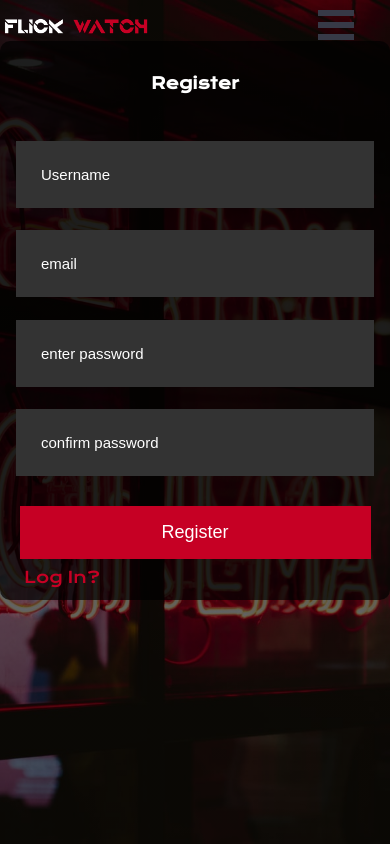
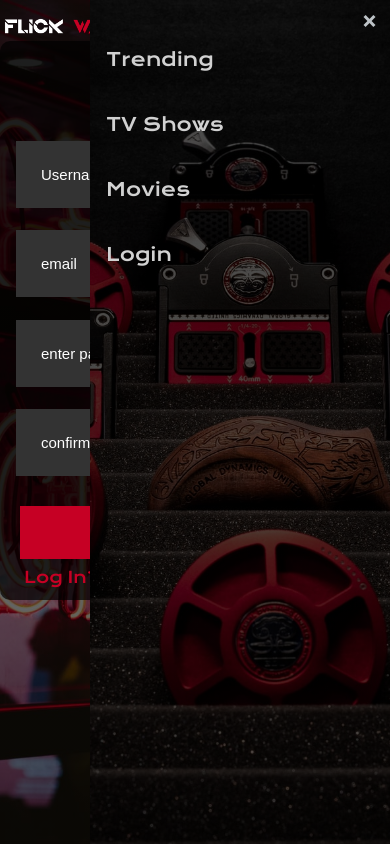
Before and after one commit to reichenbachh/Flick-watch-front-end-, a React (Create React App) app: page /login in a window 390 px wide. Built offline with nearby package versions, Linux system fonts and the light colour scheme.

Commit message:
fixed hamburger menu

```diff
--- a/src/App.css
+++ b/src/App.css
@@ -371,17 +371,21 @@ span {
 }
 
 .bm-item {
+  outline: none;
   display: inline-block;
-
-  /* Our sidebar item styling */
+  border: none;
   text-decoration: none;
   margin-bottom: 10px;
+  padding: 1rem;
   color: #d1d1d1;
   transition: color 0.2s;
 }
 
+.bm-item-list {
+  padding-top: 2rem;
+}
 .bm-item:hover {
-  color: white;
+  color: var(--primary-color);
 }
 
 .bm-burger-button {
@@ -392,40 +396,34 @@ span {
   top: 10px;
 }
 
-/* Color/shape of burger icon bars */
 .bm-burger-bars {
-  background: #373a47;
+  background: #fff;
 }
 
-/* Position and sizing of clickable cross button */
 .bm-cross-button {
   height: 24px;
   width: 24px;
 }
 
-/* Color/shape of close button cross */
 .bm-cross {
   background: #bdc3c7;
 }
 
-/* General sidebar styles */
 .bm-menu {
-  background: #000;
-  padding: 2.5em 1.5em 0;
+  background: linear-gradient(rgba(0, 0, 0, 0.7), rgba(0, 0, 0, 0.7)),
+    url("./assets/trendingbg.jpg") no-repeat center center/cover;
+  /* padding: 2.5em 1.5em 0; */
   font-size: 1.15em;
 }
 
-/* Morph shape necessary with bubble or elastic */
 .bm-morph-shape {
   fill: #373a47;
 }
 
-/* Wrapper for item list */
 .bm-item-list {
   color: #b8b7ad;
 }
 
-/* Styling of overlay */
 .bm-overlay {
   background: rgba(0, 0, 0, 0.8);
 }
--- a/src/components/layout/BurgerNav.jsx
+++ b/src/components/layout/BurgerNav.jsx
@@ -1,4 +1,4 @@
-import React from "react";
+import React, { useState } from "react";
 import { slide as Menu } from "react-burger-menu";
 import { Link } from "react-router-dom";
 const BurgerNav = () => {
@@ -6,8 +6,18 @@ const BurgerNav = () => {
     event.preventDefault();
   };
 
+  const [openState, setOpenState] = useState({ isOPen: false });
+
+  const closeMenu = () => {
+    setOpenState({ isOPen: true });
+  };
+
+  const isMenuOpen = () => {
+    setOpenState(openState.isOPen);
+  };
+
   return (
-    <Menu>
+    <Menu right isOpen={openState.isOPen} onStateChange={closeMenu}>
       <Link id='home' className='menu-item' to='/trending'>
         Trending
       </Link>
@@ -20,9 +30,6 @@ const BurgerNav = () => {
       <Link id='contact' className='menu-item' to='/login'>
         Login
       </Link>
-      <Link onClick={showSettings} className='menu-item--small' href='#!'>
-        Login
-      </Link>
     </Menu>
   );
 };
--- a/src/components/layout/PaginateLinks.jsx
+++ b/src/components/layout/PaginateLinks.jsx
@@ -9,9 +9,6 @@ const PaginateLinks = ({
   let { page, total_pages } = trending;
   let nextPage = page + 1;
   let prevPage = page - 1;
-
-  console.log(prevPage);
-  console.log(nextPage);
   const nextPageClick = () => {
     getNextPage(nextPage);
   };
--- a/src/components/layout/Preloader.jsx
+++ b/src/components/layout/Preloader.jsx
@@ -4,7 +4,7 @@ import preloader from "../../assets/preloader.gif";
 const Preloader = () => {
   return (
     <div className='loader'>
-      <img src={preloader} alt='' srcset='' />
+      <img src={preloader} alt='' srcSet='' />
     </div>
   );
 };
--- a/src/components/movie/Upcoming.jsx
+++ b/src/components/movie/Upcoming.jsx
@@ -9,7 +9,6 @@ const Upcoming = ({ movie: { latest, loading }, getUpcomingMovies }) => {
     getUpcomingMovies();
     //eslint-disable-next-line
   }, []);
-  console.log(latest, loading);
   if (loading || latest === null) {
     return (
       <div id='trending_area_loader'>
--- a/src/components/trending/TrendingArea.jsx
+++ b/src/components/trending/TrendingArea.jsx
@@ -23,7 +23,6 @@ const TrendingArea = ({ trending: { loading, trending }, getTrending }) => {
       </div>
     );
   } else {
-    console.log(trending);
     return (
       <div id='trending_area'>
         <Nav />
```
